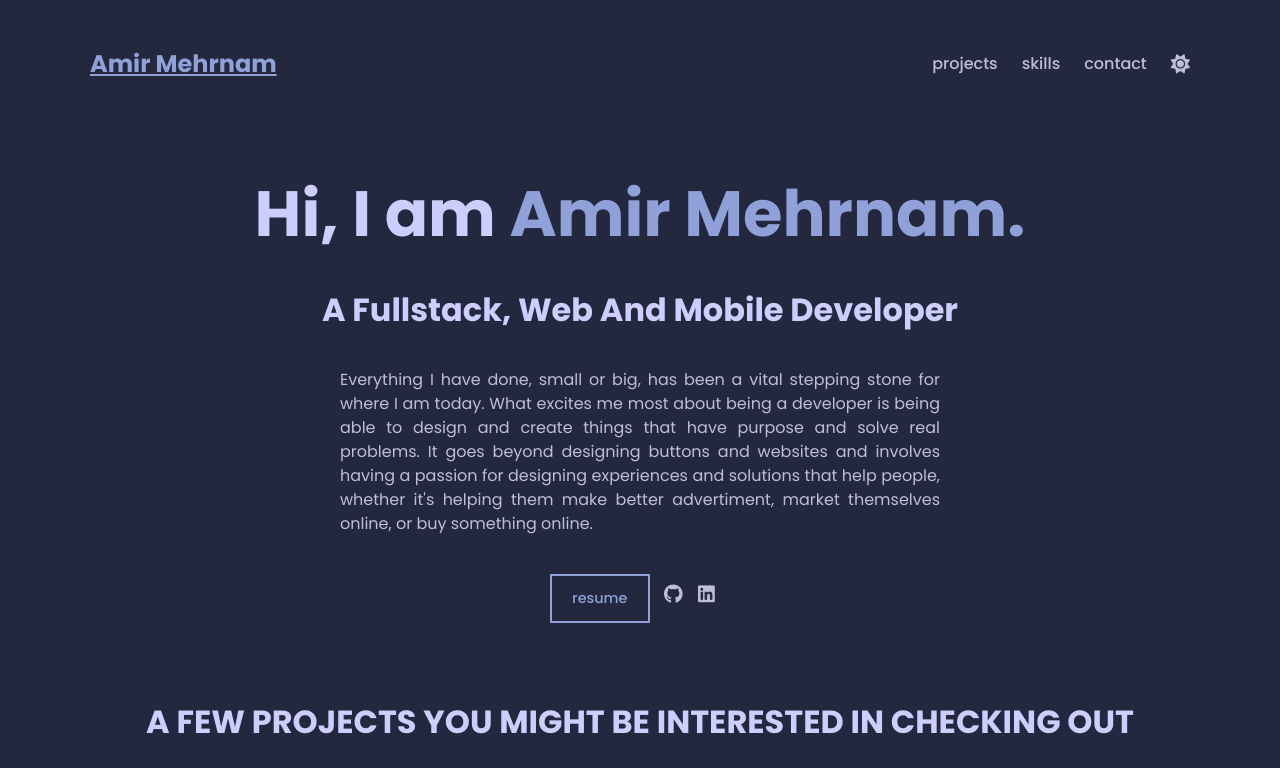
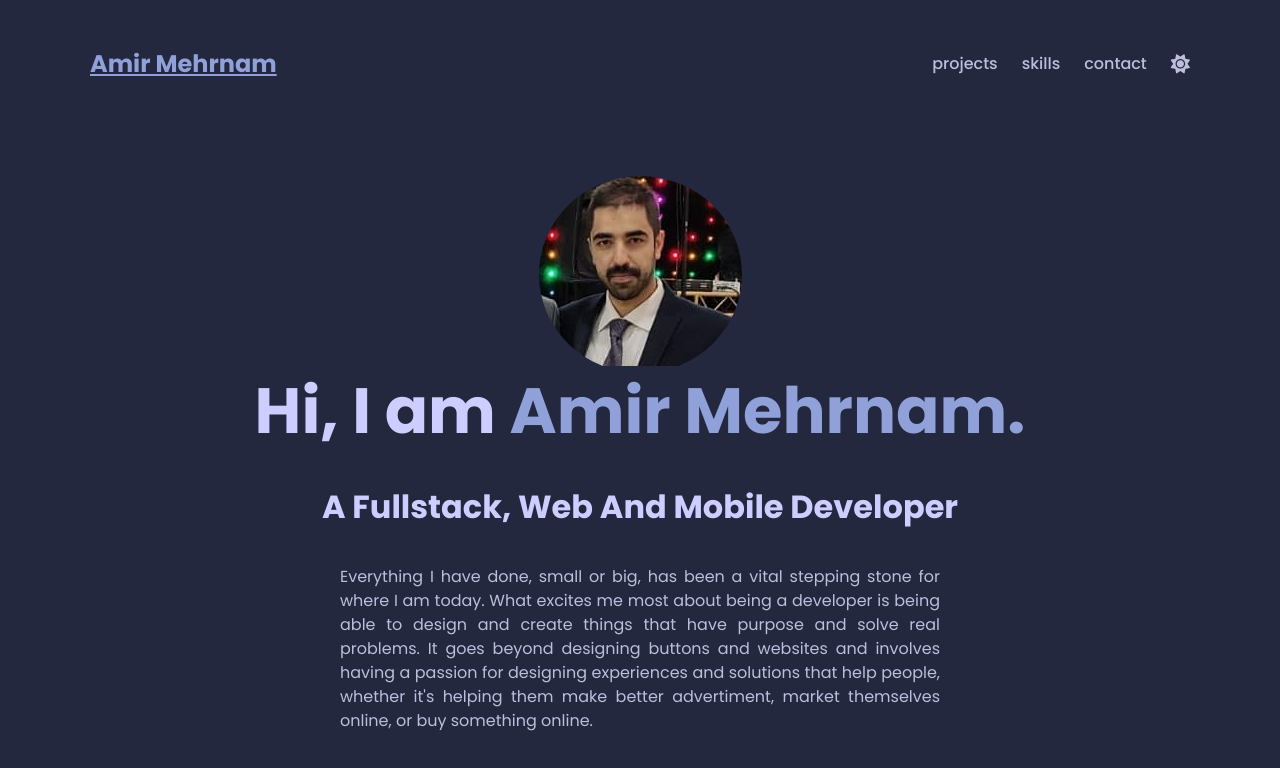
Before and after one commit to AmirMehr/AmirMehr.github.io, a plain HTML site: page index.html in a window 1280 px wide. Shown: the top 768 px of the page. Drawn offline with Linux system fonts and the light colour scheme.

Commit message:
Update index.html with profile pic

```diff
--- a/index.html
+++ b/index.html
@@ -56,6 +56,7 @@
     <main>
       <!-- About -->
       <div class="about center">
+        <img src="https://amirmehr.github.io/profile_pic.jpg" style="border-radius: 50%;"/>
         <h1>Hi, I am <span class="about__name">Amir Mehrnam.</span></h1>
         <h2 class="about__role">A Fullstack, Web And Mobile Developer</h2>
         <p class="about__desc">
```
